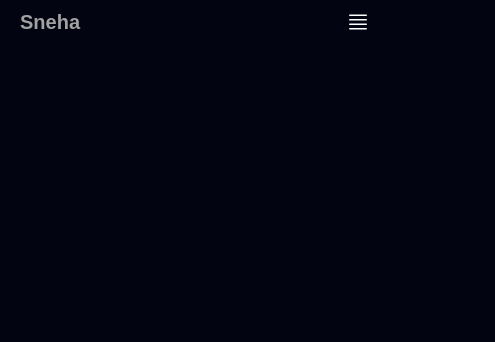
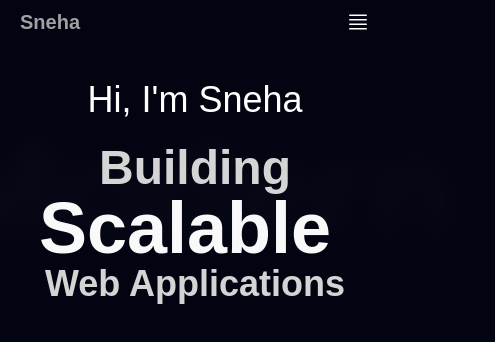
Before and after one commit to sneha31415/Portfolio, a React (Vite) app: page / in a window 390 px wide. Shown: the top 342 px of the page, 495 px wide, since content can reach past the window. Built offline with nearby package versions, Linux system fonts and the light colour scheme; a web font is replaced by a local one.

Commit message:
added motion variants to mobile version

```diff
--- a/src/components/HeroText.jsx
+++ b/src/components/HeroText.jsx
@@ -1,28 +1,109 @@
 import { FlipWords } from "./FlipWords";
+import { motion } from "motion/react";
 
 const HeroText = () => {
+  const words = ["Secure", "Modern", "Scalable"];
+  const duration_of_flipWords = 1800;
+  const variants = {
+    hidden: { opacity: 0, x: -50 },
+    visible: { opacity: 1, x: 0 },
+  };
   return (
     <div className="z-10 mt-20 text-center md:mt-40 md:text-left rounded-3xl bg-clip-text">
       {/* desktop view */}
       <div className="flex-col hidden md:flex c-space">
-                <h1 className="text-4xl font-medium">Hi I'm Sneha</h1>
+        <motion.h1
+          className="text-4xl font-medium"
+          variants={variants}
+          initial="hidden"
+          animate="visible"
+          transition={{ delay: 1 }}
+        >
+          Hi I'm Sneha
+        </motion.h1>
+
         <div className="flex flex-col items-start">
-                    <p className="text-5xl font-medium text-neutral-300">
-                        A Developer <br/> Dedicated to Crafting
-                    </p>
+          <motion.p
+            className="text-5xl font-medium text-neutral-300"
+            variants={variants}
+            initial="hidden"
+            animate="visible"
+            transition={{ delay: 1.2 }}
+          >
+            A Developer <br /> Dedicated to Crafting
+          </motion.p>
           {/* <get flip word from aceternity> */}
-                    <div>
-                        <FlipWords words = {["Secure", "Modern", "Scalable"]}
-                        duration={1800}
-                        className= "font-black text-white text-8xl"/>
-                    </div>
-                    <p className="text-4xl font-medium text-neutral-300">Web Solutions</p>
+          <motion.div
+            variants={variants}
+            initial="hidden"
+            animate="visible"
+            transition={{ delay: 1.5 }}
+          >
+            <FlipWords
+              words={words}
+              duration={duration_of_flipWords}
+              className="font-black text-white text-8xl"
+            />
+          </motion.div>
+          <motion.p
+            className="text-4xl font-medium text-neutral-300"
+            variants={variants}
+            initial="hidden"
+            animate="visible"
+            transition={{ delay: 1.2 }}
+          >
+            Web Solutions
+          </motion.p>
         </div>
       </div>
 
+
+
       {/* mobile view */}
+      <div className="flex flex-col space-y-6 md:hidden">
+        <motion.p
+            className="text-4xl font-medium"
+            variants={variants}
+            initial="hidden"
+            animate="visible"
+            transition={{ delay: 1 }}
+        >
+            Hi, I'm Sneha </motion.p>
+        <div>
+          <motion.p
+            className="text-5xl font-black text-neutral-300"
+            variants={variants}
+            initial="hidden"
+            animate="visible"
+            transition={{ delay: 1.2 }}
+          >
+            Building
+          </motion.p>
+          <motion.div
+            variants={variants}
+            initial="hidden"
+            animate="visible"
+            transition={{ delay: 1.5 }}
+          >
+            <FlipWords
+              words={words}
+              duration={duration_of_flipWords}
+              className={"font-bold text-white text-7xl"}
+            />
+          </motion.div>
+          <motion.p
+            className="text-4xl font-black text-neutral-300"
+            variants={variants}
+            initial="hidden"
+            animate="visible"
+            transition={{ delay: 1.8 }}
+          >
+            Web Applications
+          </motion.p>
+        </div>
+      </div>
     </div>
   );
 };
 
-export default HeroText
+export default HeroText;
```
Lines whose indentation alone changed are shown as unchanged.
